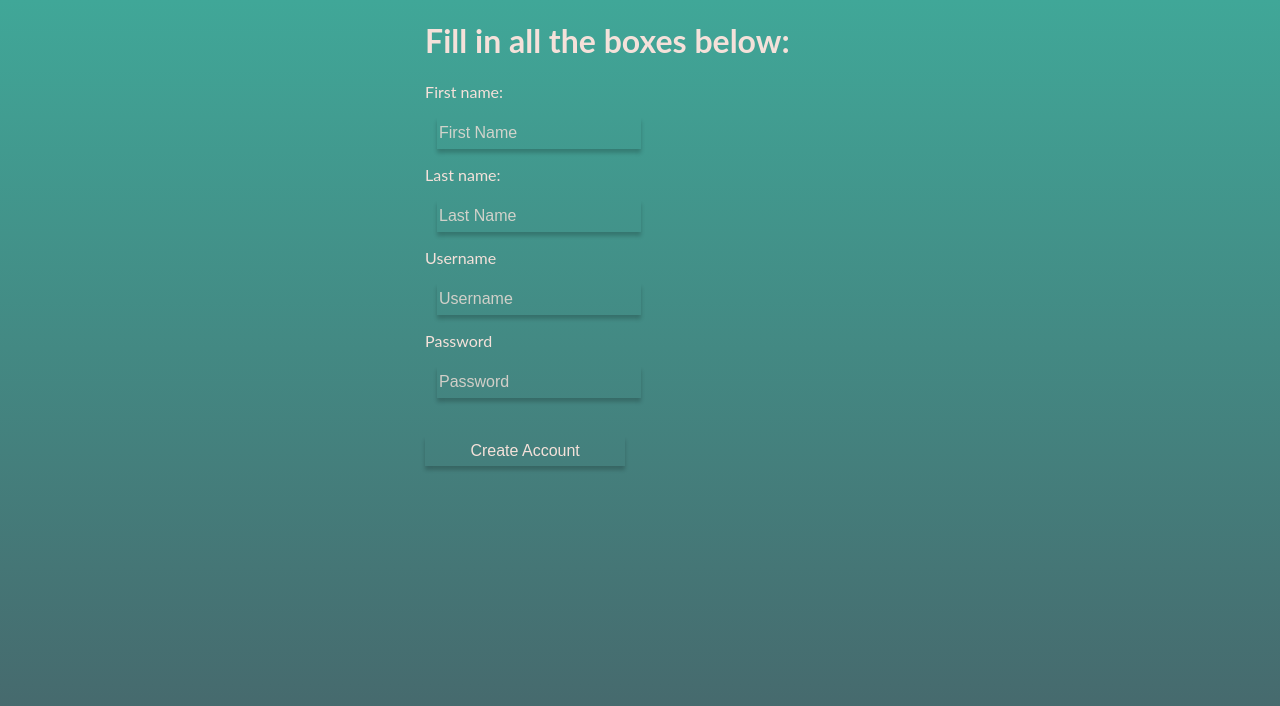
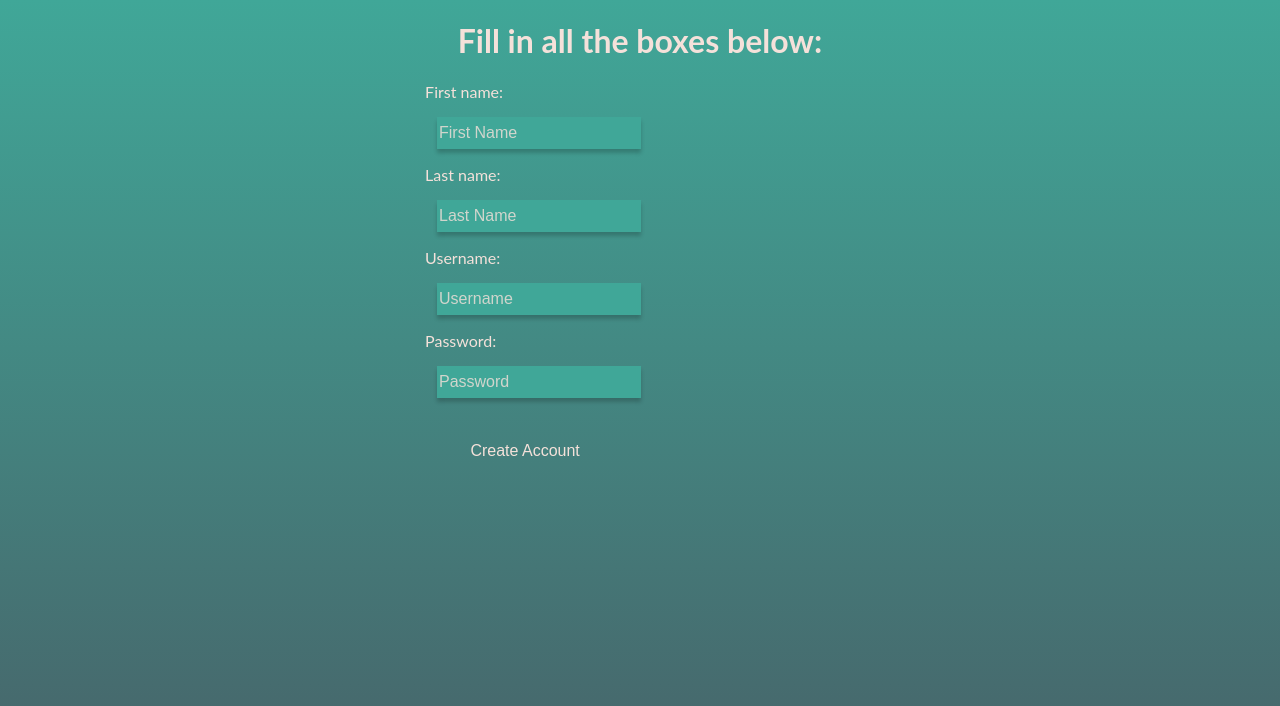
Before and after one commit to ditulliojx2693/Kravings, a Python web app: template templates/signin.html in a window 1280 px wide. Shown: the top 706 px of the page. Run offline with Jinja, Linux system fonts and the light colour scheme; the template is opened without the code that fills it, so the values that code supplies are empty.

Commit message:
started python for login page

```diff
--- a/stylesheets/login.css
+++ b/stylesheets/login.css
@@ -19,10 +19,6 @@ html{
   color: #f5e1da;
   margin:0;
 }
-input{
-  color: #f5e1da;
-  background-color:transparent;
-}
 #signUp:hover{
   color: #f1f1f1;
   text-decoration: underline;
@@ -34,10 +30,11 @@ h1{
 }
 input{
   border-style:none;
-  box-shadow: 0 4px 4px 0 rgba(0,0,0,0.2);
   height: 30px;
   width: 200px;
   font-size: 16px;
+  color: #f5e1da;
+  background-color:transparent;
 }
 ::placeholder{
   color:#f5e1da;
@@ -77,7 +74,12 @@ p{
 }
 .signUp{
   margin-left:2%;
+  box-shadow: 0 4px 4px 0 rgba(0,0,0,0.2);
+  background-color:#40a798;
 }
-#submitSignUp{
-
+#submitSignUp:hover{
+  text-decoration:underline;
 }
+h1{
+  text-align:center;
+}
--- a/templates/signin.html
+++ b/templates/signin.html
@@ -6,16 +6,16 @@
     <link rel="stylesheet" href="stylesheets/login.css">
   </head>
   <body>
+    <h1>Fill in all the boxes below:</h1>
     <div class="align">
     <form class="form" action="/login" method="post">
-      <h1>Fill in all the boxes below:</h1>
       <p>First name:</p>
       <input type="text" name="first_name" placeholder="First Name" class = "signUp">
       <p>Last name:</p>
       <input type="text" name="last_name" placeholder="Last Name" class="signUp">
-      <p>Username</p>
+      <p>Username:</p>
       <input type="text" name="username" placeholder="Username" class="signUp">
-      <p>Password</p>
+      <p>Password:</p>
       <input type="text" name="password" placeholder="Password" class="signUp"><br><br><br>
       <input type="submit" value="Create Account" id="submitSignUp">
     </form>
```
Also changed, not shown: model.py (added).
